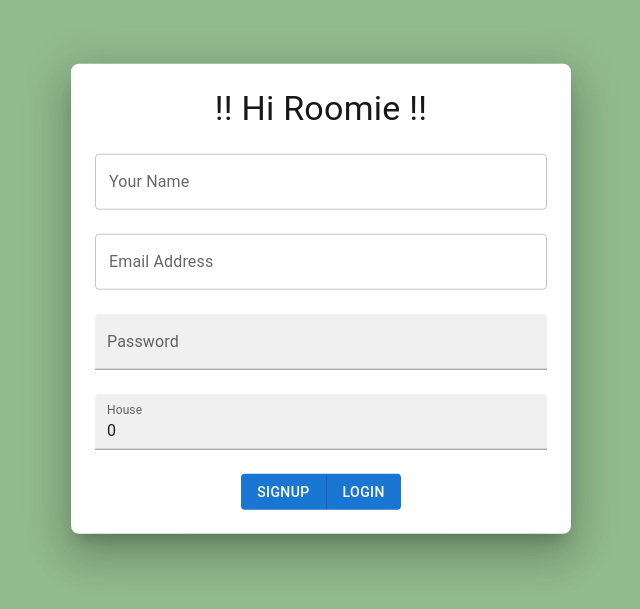
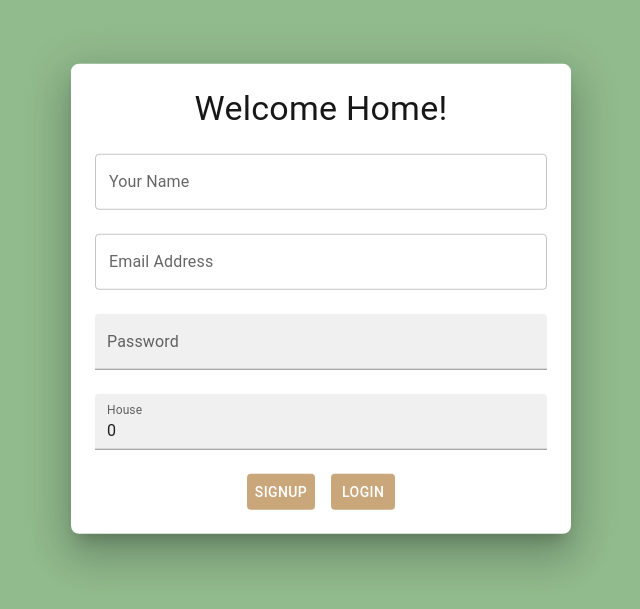
Before and after one commit to kunjalarora/FilthyFox, a Next.js app: page / in a window 1280 px wide. Shown: the part 101-710 px from the top of the page, without its empty margins (319-959 px from the left). Built offline with nearby package versions, Linux system fonts and the light colour scheme; what @mui/material-nextjs would draw is missing.

Commit message:
added some ui adjustments

```diff
--- a/src/app/globals.css
+++ b/src/app/globals.css
@@ -52,6 +52,7 @@ a {
   display: flex;
   flex-direction: column;
   align-items: center;
+  position: relative; /* Ensure the container is positioned relative */
 }
 
 .grid {
@@ -77,10 +78,21 @@ a {
   display: flex;
   justify-content: center;
   width: 100%;
+  margin-bottom: 0; /* Remove any bottom margin */
 }
 
 .base {
   height: 57.14vh; /* 2/3 of screen height */
+}
+
+.triangle-container {
+  position: relative;
+  width: 100%;
+  max-width: 80vw; /* Restrict the maximum width */
+  display: flex;
+  justify-content: center;
+  align-items: center;
+  margin-bottom: 0; /* Remove any bottom margin */
 }
 
 .triangle {
@@ -89,39 +101,26 @@ a {
   border-left: 38vw solid transparent;
   border-right: 38vw solid transparent;
   border-bottom: 32.14vh solid #c9a77b;
-  position: relative; /* Changed from absolute to relative */
-  left: -9%; /* Horizontal centering */
-  transform: translateX(-49.5%) translateY(3%); /* Center horizontally and adjust vertically */
+  position: absolute;
   z-index: 2; /* Ensure the triangle stays in front */
 }
 
 .large-triangle {
+  width: 0;
+  height: 0;
   border-left: 44vw solid transparent; /* Larger triangle */
   border-right: 44vw solid transparent; /* Larger triangle */
   border-bottom: 35vh solid #b3926f; /* You can use a different color for the larger triangle */
-  position: relative;
-  left: 48%;
+  position: absolute;
   z-index: 1; /* Ensure this triangle stays behind the smaller one */
   filter: drop-shadow(5px 5px 5px rgba(0, 0, 0, 0.1));
 }
-
-/* .triangle img {
-  position: absolute;
-  top: 12.5%;
-  left: 12.5%;
-  width: 75%;
-  height: 75%;
-  object-fit: cover;
-  border-radius: 50%;
-  clip-path: polygon(50% 0%, 100% 75%, 0% 75%);
-} */
 
 .circle {
   width: 18vh;
   height: 18vh;
   background-color: #a88c6c;
   border: 8px solid #658a6e;
-
   border-radius: 100%; /* Makes it a perfect circle */
   position: absolute;
   top: 50%; /* Move it down to the middle */
@@ -133,3 +132,17 @@ a {
   font-size: 14px;
   text-align: center;
 }
+
+.circle img {
+  width: 100%;
+  height: 100%;
+  object-fit: cover;
+  border-radius: 50%;
+}
+
+@media (max-width: 600px) {
+  .circle {
+    width: 12vh;
+    height: 12vh;
+  }
+}
--- a/src/app/page.tsx
+++ b/src/app/page.tsx
@@ -9,6 +9,7 @@ import Stack from "@mui/material/Stack";
 import Typography from "@mui/material/Typography";
 import ButtonGroup from "@mui/material/ButtonGroup";
 import Button from "@mui/material/Button";
+import Box from "@mui/material/Box";
 
 const style = {
   position: "absolute",
@@ -124,7 +125,7 @@ export default function MultilineTextFields() {
   return (
     <Stack sx={style} spacing={3}>
       <Typography variant="h4" gutterBottom>
-        !! Hi Roomie !!
+        Welcome Home!
       </Typography>
 
       <TextField
@@ -179,14 +180,20 @@ export default function MultilineTextFields() {
         sx={{ marginBottom: 2, width: "100%" }}
       />
 
-      <ButtonGroup
-        disableElevation
-        variant="contained"
-        aria-label="Disabled button group"
-      >
-        <Button onClick={createUser}>Signup</Button>
-        <Button onClick={getUser}>Login</Button>
-      </ButtonGroup>
+      <Box sx={{ display: 'flex', gap: 2 }}>
+        <Button
+          sx={{ backgroundColor: "#C9A77B", color: "#ffffff", '&:hover': { backgroundColor: '#b3926f' } }}
+          onClick={createUser}
+        >
+          Signup
+        </Button>
+        <Button
+          sx={{ backgroundColor: "#C9A77B", color: "#ffffff", '&:hover': { backgroundColor: '#b3926f' } }}
+          onClick={getUser}
+        >
+          Login
+        </Button>
+      </Box>
     </Stack>
   );
 }
```
Also changed, not shown: src/app/houses/page.tsx (+6 -1 lines).
